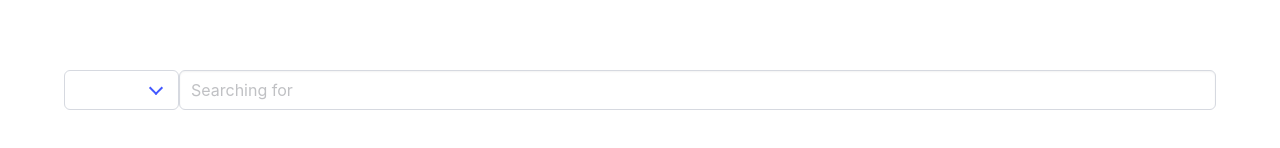
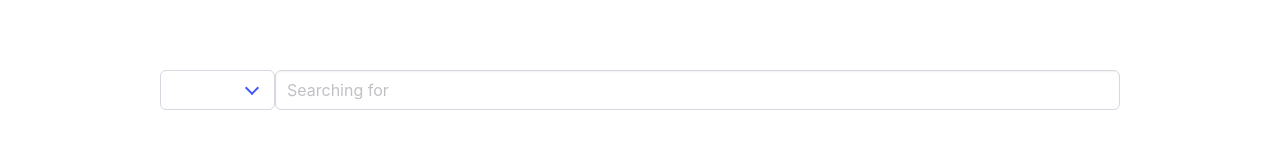
Before and after one commit to ElCapChaser/mindless-scrolling, a Vue app: page / in a window 1280 px wide. Shown: the part 270-418 px from the top of the page. Built offline with nearby package versions, Linux system fonts and the light colour scheme.

Commit message:
Adjust screen size container

```diff
--- a/src/App.vue
+++ b/src/App.vue
@@ -2,7 +2,7 @@
   <section
   class="center-screen"
   >
-    <div class="container">
+    <div class="container is-max-desktop">
         <div class="is-flex" >
           <PlatformSelect @selected="handleSelected"></PlatformSelect>
           <SearchBar @keyUp="onKeyUp" />
```
